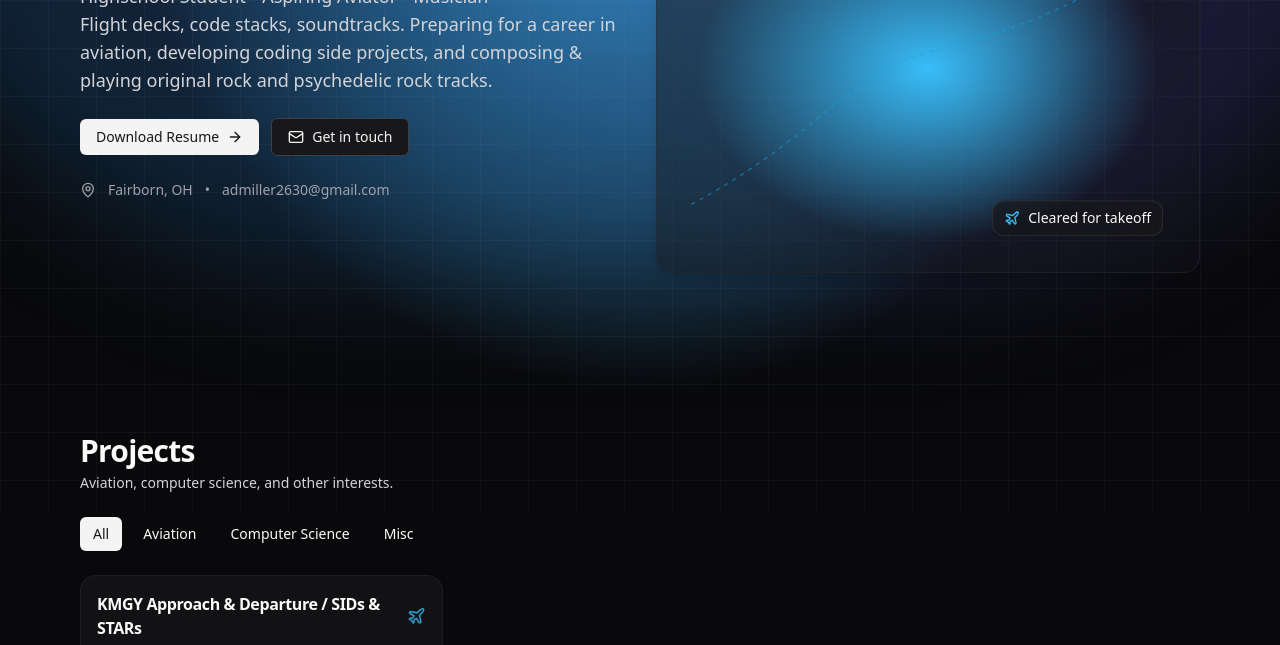
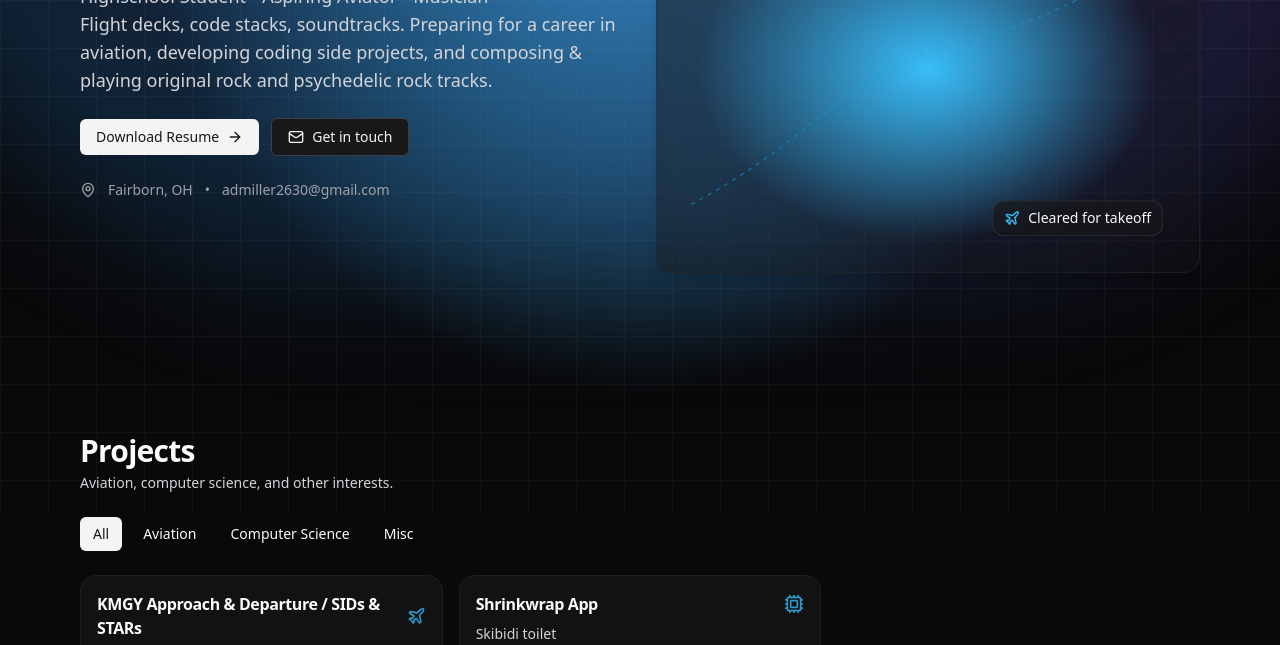
Before and after one commit to avery-miller/portfolio, a plain HTML site: page index.html in a window 1280 px wide. Shown: the part 288-933 px from the top of the page. Drawn offline with nearby package versions, Linux system fonts and the light colour scheme.

Commit message:
Update index.html

```diff
--- a/index.html
+++ b/index.html
@@ -289,6 +289,7 @@
 
     const projects = [
       { id: 'sids-stars', title: 'KMGY Approach & Departure / SIDs & STARs', blurb: 'I designed approach & departure plates / SIDs and STARs that align with the Wright Brothers Airport / First Flight Aviation routes and waypoints.', tags: ['aviation'], links: { live: '#'}, icon: 'plane' },
+      { id: 'shrinkwrap', title: 'Shrinkwrap App', blurb: 'Skibidi toilet', tags: ['computer-science'], links: { live: '#', repo: '#'}, icon: 'cpu' },
     ];
 
     const categories = [
```
